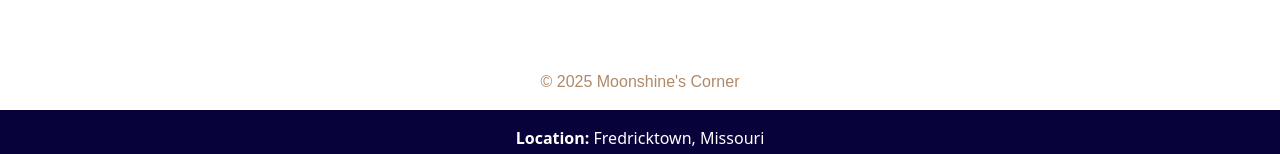
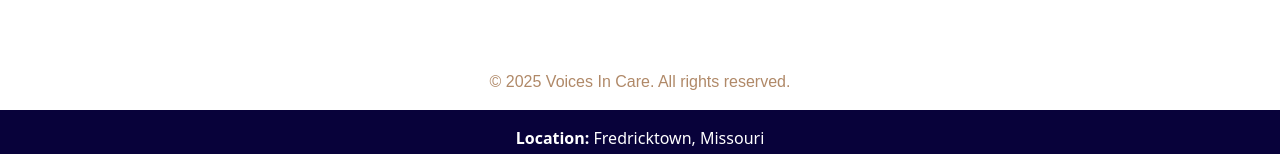
Before and after one commit to brandonbohn/Moonshineconsulting, a React (Create React App) app: page /voicesincare in a window 1280 px wide. Shown: the part 1054-1208 px from the top of the page. Built offline with nearby package versions, Linux system fonts and the light colour scheme.

Commit message:
updates on homepage

```diff
--- a/src/Pages/Homepage.tsx
+++ b/src/Pages/Homepage.tsx
@@ -8,7 +8,7 @@ export const Homepage = () => {
   return (
     <div style={{ fontFamily: "sans-serif", }}>
 
-      <div className="container Text box positions  my-5" >
+      <div className="container Text box positions  my -3" >
         <div className="row align card-body Text">
           <div className="col-12 col-md-6 ">
             <img src="../images/Moonshineandresident.jpg"  alt="Senior-resident bonding with dog belonging to her nurse caregiver"
--- a/src/Pages/Voicesincare.tsx
+++ b/src/Pages/Voicesincare.tsx
@@ -19,7 +19,7 @@ function Voicesincare() {
                 </section>
             </main>
             <footer style={{ textAlign: "center", padding: "1rem 0", color: "#b08968" }}>
-                © {new Date().getFullYear()} Moonshine's Corner
+                © {new Date().getFullYear()} Voices In Care. All rights reserved.
             </footer>
         </div>
     );
```
